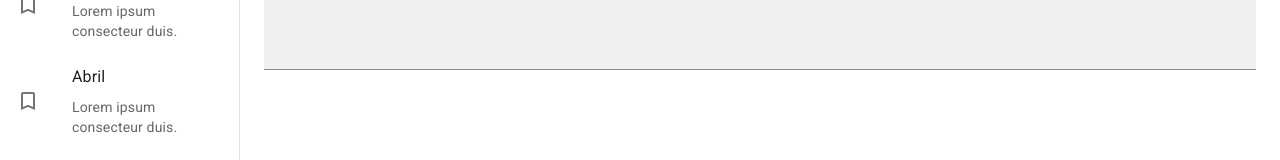
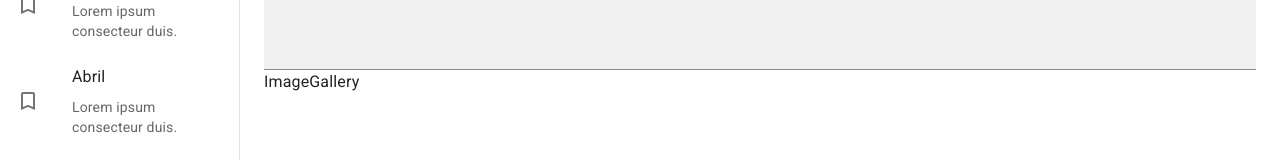
Before and after one commit to gabogara/JournalApp, a React (Vite) app in the folder journal-app/: page / in a window 1280 px wide. Shown: the part 308-468 px from the top of the page. Built offline with nearby package versions, Linux system fonts and the light colour scheme.

Commit message:
I add ImageGallery

```diff
--- /dev/null
+++ b/journal-app/src/journal/components/ImageGallery.jsx
@@ -0,0 +1,7 @@
+
+
+export const ImageGallery = () => {
+  return (
+    <div>ImageGallery</div>
+  )
+}
--- a/journal-app/src/journal/components/index.js
+++ b/journal-app/src/journal/components/index.js
@@ -1,2 +1,3 @@
 export * from './NavBar';
 export * from './SideBar';
+export * from './ImageGallery';
--- a/journal-app/src/journal/views/NoteView.jsx
+++ b/journal-app/src/journal/views/NoteView.jsx
@@ -1,5 +1,7 @@
 import { SaveOutlined } from '@mui/icons-material';
 import { Button, Grid, TextField, Typography } from '@mui/material';
+import {ImageGallery} from '../components'
+
 
 export const NoteView = () => {
   return (
@@ -44,6 +46,8 @@ export const NoteView = () => {
           minRows={5}
         />
       </Grid>
+
+      <ImageGallery/>
     </Grid>
   );
 };
```
